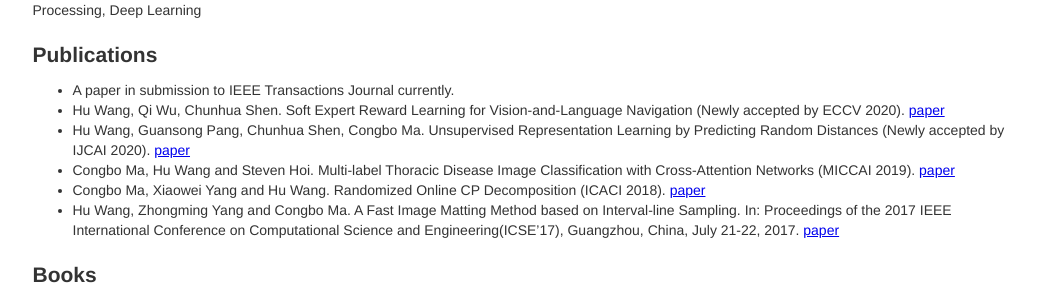
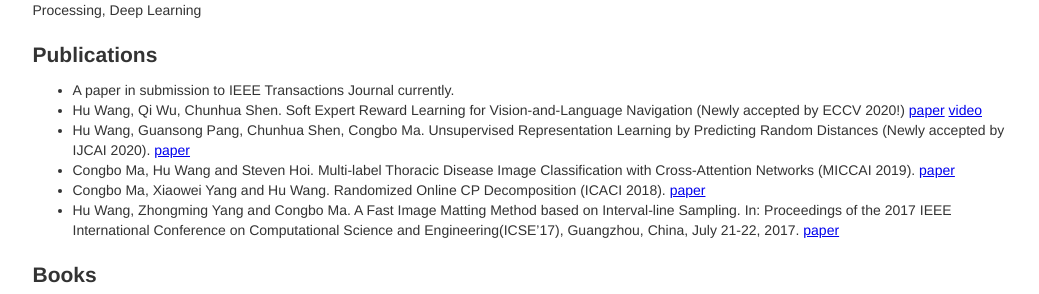
Before and after one commit to billhhh/whblog-omega, a Jekyll site: the page res/index.html, which Jekyll copies as it is, in a window 1280 px wide and 900 px high. Shown: the part 300-594 px from the top of the window, without its empty margins (120-1159 px from the left). Built offline with Jekyll 4.4.1, drawn with Linux system fonts in a browser that asks for light colours.

Commit message:
Update index.html

```diff
--- a/res/index.html
+++ b/res/index.html
@@ -50,7 +50,7 @@
             A paper in submission to IEEE Transactions Journal currently.
           </li>
 	  <li>
-            Hu Wang, Qi Wu, Chunhua Shen. Soft Expert Reward Learning for Vision-and-Language Navigation (Newly accepted by ECCV 2020). <a href = "https://arxiv.org/abs/2007.10835">paper</a>
+            Hu Wang, Qi Wu, Chunhua Shen. Soft Expert Reward Learning for Vision-and-Language Navigation (Newly accepted by ECCV 2020!) <a href = "https://arxiv.org/abs/2007.10835">paper</a> <a href = "https://www.youtube.com/watch?v=mTMHju4F2UU">video</a>
           </li>
           <li>
             Hu Wang, Guansong Pang, Chunhua Shen, Congbo Ma. Unsupervised Representation Learning by Predicting Random Distances (Newly accepted by IJCAI 2020). <a href = "https://arxiv.org/abs/1912.12186">paper</a>
```
